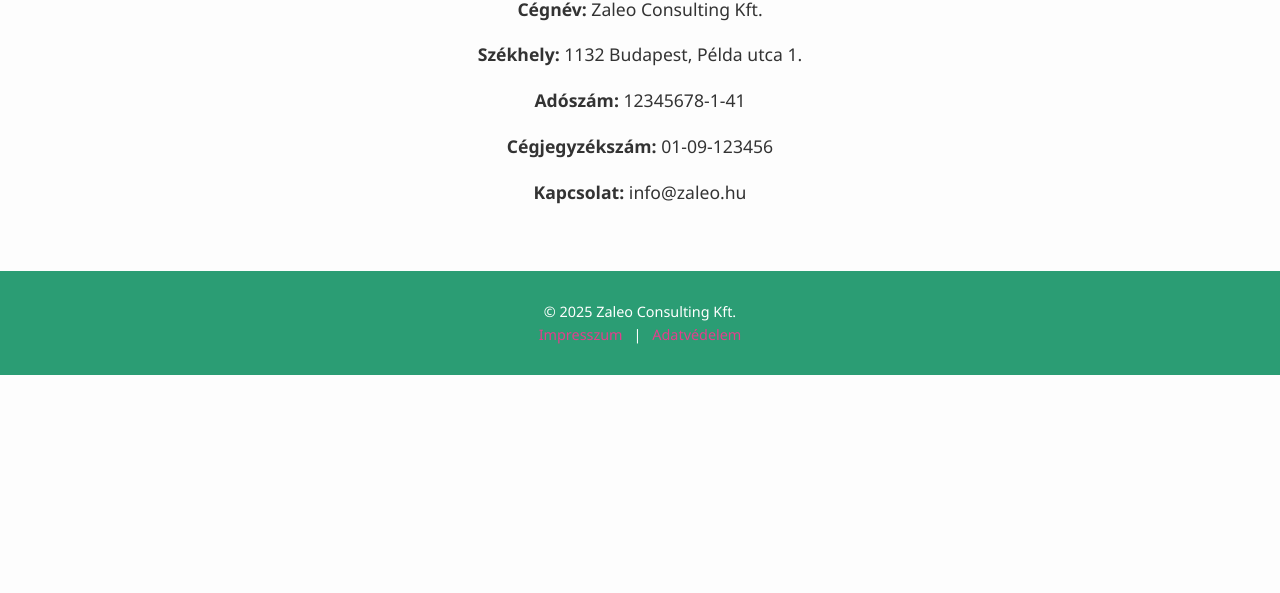
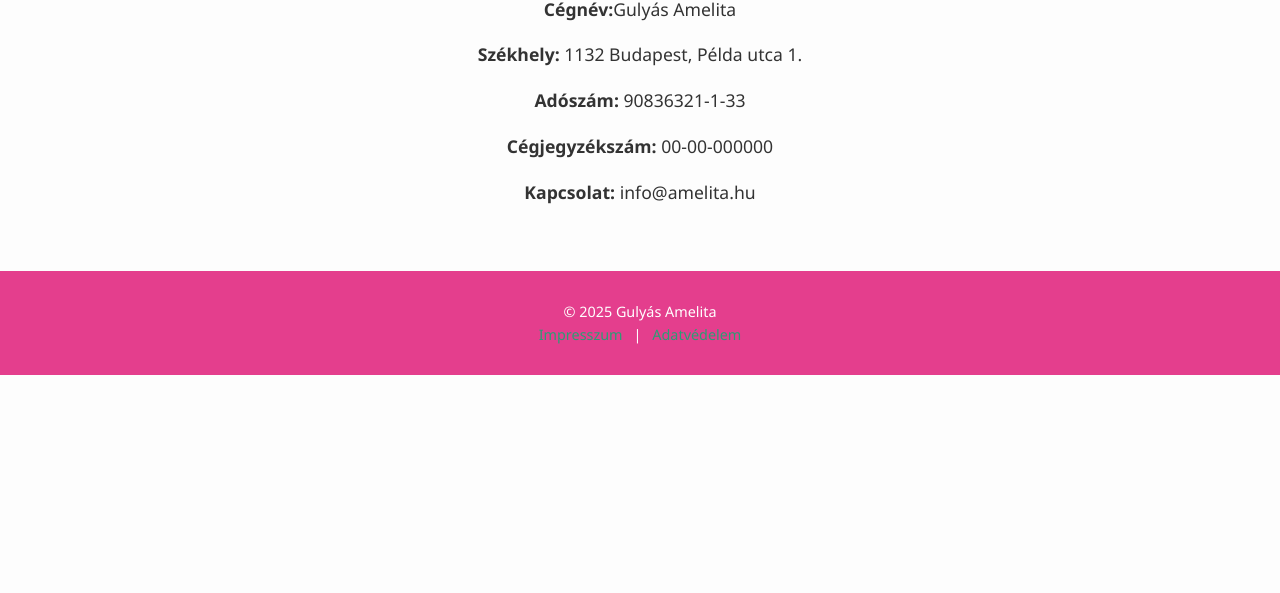
Before and after one commit to Jozsefmarian/ami, a plain HTML site: page impressum.html in a window 1280 px wide. Shown: the part 207-800 px from the top of the page. Drawn offline with Linux system fonts and the light colour scheme.

Commit message:
Ami feltöltés

```diff
--- a/css/style.css
+++ b/css/style.css
@@ -25,7 +25,7 @@ a {
 
 /* Fejléc */
 header {
-  background-color: #2b9d74;
+  background-color: #e43e8d;
   color: white;
   padding: 1.5em 0;
 }
@@ -56,7 +56,7 @@ nav a {
 
 nav a.active,
 nav a:hover {
-  color: #e43e8d;
+  color: #2b9d74;
 }
 
 /* Hero */
@@ -71,7 +71,7 @@ nav a:hover {
 
 .hero h1 {
   font-size: 2.5em;
-  color: #2b9d74;
+  color: #e43e8d;
   margin-bottom: 0.4em;
 }
 
@@ -82,7 +82,7 @@ nav a:hover {
 }
 
 .cta-button {
-  background-color: #e43e8d;
+  background-color: #2b9d74;
   color: white;
   padding: 0.9em 1.6em;
   font-weight: bold;
@@ -110,7 +110,7 @@ nav a:hover {
 
 .intro h2 {
   font-size: 2em;
-  color: #2b9d74;
+  color: #e43e8d;
   margin-bottom: 0.5em;
 }
 
@@ -122,7 +122,7 @@ nav a:hover {
 
 /* Lábléc */
 footer {
-  background-color: #2b9d74;
+  background-color: #e43e8d;
   color: white;
   padding: 2em 0;
   text-align: center;
@@ -130,7 +130,7 @@ footer {
 }
 
 footer nav a {
-  color: #e43e8d;
+  color: #2b9d74;
   margin: 0 0.5em;
 }
 
@@ -170,7 +170,7 @@ footer nav a:hover {
   nav ul {
     flex-direction: column;
     display: none;
-    background-color: #2b9d74;
+    background-color: #e43e8d;
     width: 100%;
     margin-top: 1em;
     padding: 1em 0;
--- a/impressum.html
+++ b/impressum.html
@@ -3,7 +3,7 @@
 <head>
   <meta charset="UTF-8" />
   <meta name="viewport" content="width=device-width, initial-scale=1.0"/>
-  <title>Impresszum – Zaleo Consulting Kft.</title>
+  <title>Impresszum – Gulyás Amelita</title>
   <link rel="stylesheet" href="css/style.css" />
 </head>
 <body>
@@ -24,17 +24,17 @@
   <section class="intro">
     <div class="container">
       <h1>Impresszum</h1>
-      <p><strong>Cégnév:</strong> Zaleo Consulting Kft.</p>
+      <p><strong>Cégnév:</strong>Gulyás Amelita</p>
       <p><strong>Székhely:</strong> 1132 Budapest, Példa utca 1.</p>
-      <p><strong>Adószám:</strong> 12345678-1-41</p>
-      <p><strong>Cégjegyzékszám:</strong> 01-09-123456</p>
-      <p><strong>Kapcsolat:</strong> info@zaleo.hu</p>
+      <p><strong>Adószám:</strong> 90836321-1-33</p>
+      <p><strong>Cégjegyzékszám:</strong> 00-00-000000</p>
+      <p><strong>Kapcsolat:</strong> info@amelita.hu</p>
     </div>
   </section>
 
   <footer>
     <div class="container footer-inner">
-      <p>&copy; 2025 Zaleo Consulting Kft.</p>
+      <p>&copy; 2025 Gulyás Amelita</p>
       <nav>
         <a href="impressum.html">Impresszum</a> |
         <a href="adatvedelem.html">Adatvédelem</a>
```
Also changed, not shown: adatvedelem.html (+3 -3 lines), contact.html (+4 -4 lines), index.html (+1 -1 lines), services.html (+2 -2 lines), assets/hero.jpg, assets/logo.png.
